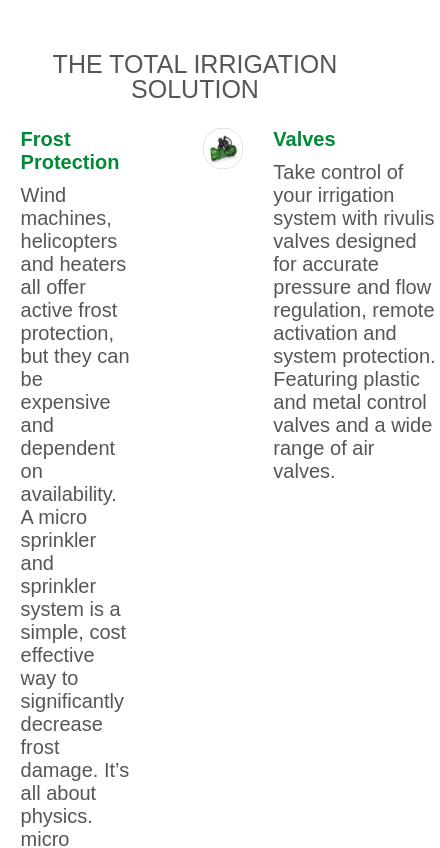
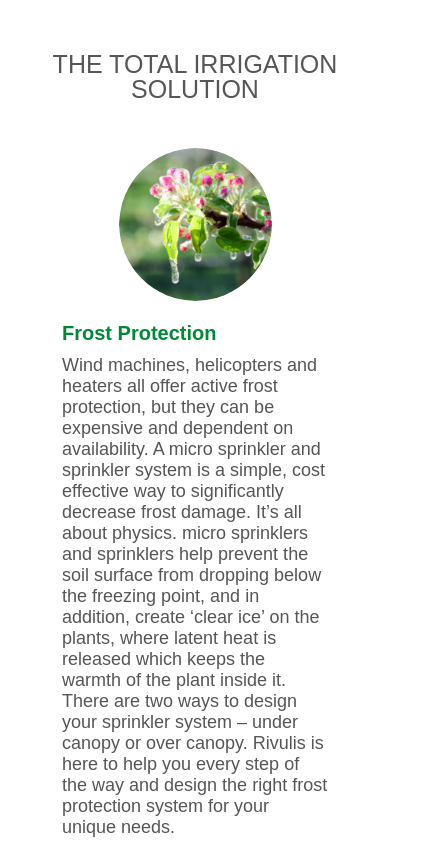
Before and after one commit to demiweb/rivulis, a website: page src/index.html in a window 390 px wide. Shown: the part 4840-5688 px from the top of the page, 440 px wide, since content can reach past the window. Drawn offline with nearby package versions, Linux system fonts and the light colour scheme; files that its build step writes are made by us from their sources; a web font is replaced by a local one.

Commit message:
fix solution section

```diff
--- a/src/scss/components/sections/_solution.scss
+++ b/src/scss/components/sections/_solution.scss
@@ -1,6 +1,7 @@
 .solution {
-  margin: 147px 0 120px;
-  padding: 0 calc(41.14% / 2);
+  margin: 147px auto 120px;
+  max-width: 1200px;
+  padding: 0 20px;
 }
 
 .solution__wrapper {
@@ -15,14 +16,25 @@
 }
 
 .solution__list {
-  display: grid;
-  grid-template-columns: 1fr 1fr;
-  justify-content: center;
-  grid-gap: 89px 71px;
+  position: relative;
+  margin-right: -15px;
+  margin-left: -15px;
+  margin-top: -126px;
+
+  &::after {
+    content: "";
+    clear: both;
+    display: block;
+  }
 
   .solution__item {
+    float: left;
     display: flex;
     align-items: flex-start;
+    width: 45%;
+    margin-top: 126px;
+    margin-right: 5%;
+    margin-left: 0;
 
     > div {
       margin-left: 30px;
@@ -44,6 +56,7 @@
     }
 
     img {
+      border-radius: 100%;
       width: calc(200px * (100vw / 1920px));
       height: calc(200px * (100vw / 1920px));
     }
@@ -59,54 +72,26 @@
       line-height: 45px;
     }
   }
-
-  .solution__list {
-    flex-direction: column;
-
-    .solution__column {
-      width: 100%;
-
-      .solution__item {
-        img {
-          width: 200px;
-          height: 200px;
-        }
-      }
-    }
-  }
 }
 
 @media screen and (max-width: 1400px) {
-  .solution__list {
-    flex-direction: column;
-
-    .solution__column {
-      width: 100%;
-
-      .solution__item {
-        img {
-          width: 150px;
-          height: 150px;
-        }
-      }
-    }
-  }
 }
 
 @media screen and (max-width: 1200px) {
   .solution__list {
+    display: flex;
     flex-direction: column;
+    margin: 0;
 
-    .solution__column {
-      width: 100%;
 
       .solution__item {
-        flex-direction: column;
+        width: 100%;
+        display: flex;
         align-items: center;
+        margin-top: 20px;
 
         > div {
-          margin: 21px 0 0;
-
+          margin-left: 20px;
           p {
             font-size: 18px;
             line-height: 21px;
@@ -118,11 +103,10 @@
           height: 153px;
         }
       }
-    }
   }
 }
 
-@media screen and (max-width: 1200px) {
+@media screen and (max-width: 767px) {
   .solution {
     margin: 67px 0;
     padding: 0 calc(64px / 2);
@@ -138,23 +122,23 @@
 
 
   .solution__list {
-    flex-direction: column;
-
-    .solution__column {
-      width: 100%;
 
       .solution__item {
         flex-direction: column;
         align-items: center;
+        margin-right: 30px;
+        margin-bottom: 30px;
+        padding: 0 30px;
 
         > div {
+          margin: 21px 0 0;
         }
 
         img {
-          width: 200px;
-          height: 200px;
+          width: 153px;
+          height: 153px;
         }
-      }
+
     }
   }
 }
```
Also changed, not shown: dist/css/main.css, dist/css/main.min.css.
